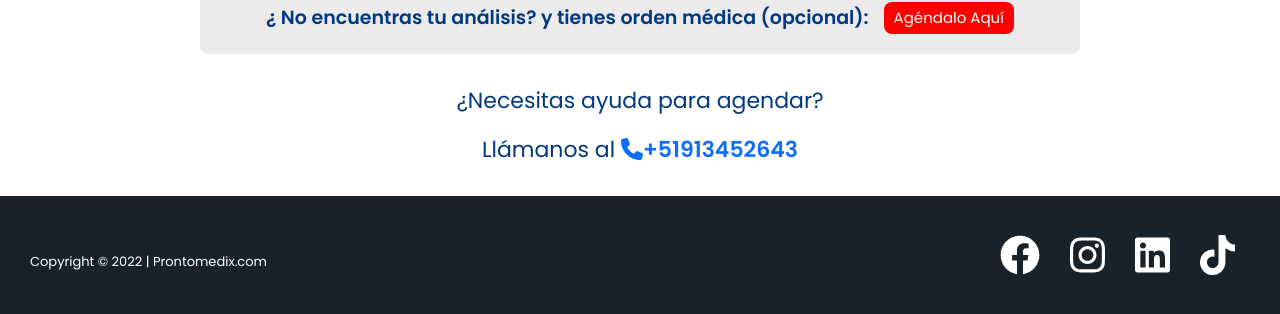
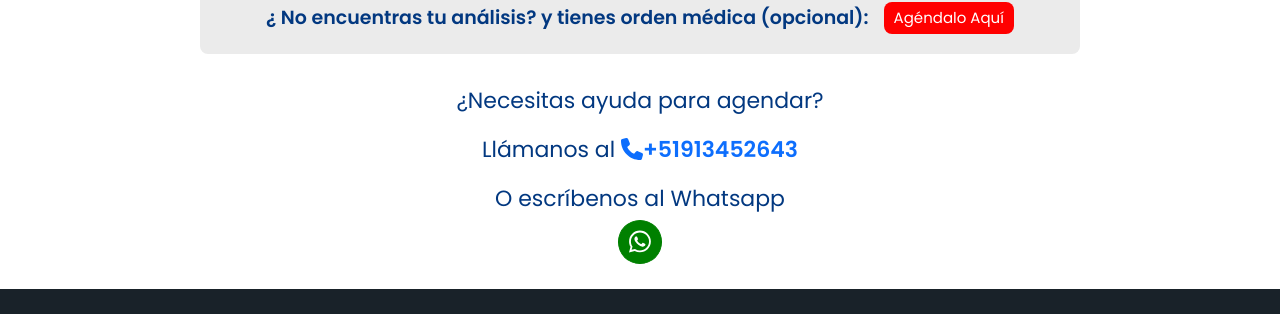
Before and after one commit to cristhian-fernandez/prontomedix, a React (Create React App) app in the folder client/: page / in a window 1280 px wide. Shown: the part 2346-2660 px from the top of the page. Built offline with nearby package versions, Linux system fonts and the light colour scheme; no server answers.

Commit message:
changed whatsapp

```diff
--- a/client/src/App.js
+++ b/client/src/App.js
@@ -1,7 +1,6 @@
 import { Route, Switch } from 'react-router-dom';
 import Footer from './components/Footer/Footer';
 import Nav from './components/Nav/Nav';
-import Whatsapp from './components/Whatsapp/Whatshap';
 import About from './Pages/About/About';
 import Home from './Pages/Home/Home';
 import PageNotFound from './Pages/PageNotFound/PageNotFound';
@@ -29,7 +28,6 @@ function App() {
               </Route>
               <Route path="*" component={PageNotFound}/>
             </Switch>
-            <Whatsapp />
     </div>
   );
 }
--- a/client/src/Pages/Home/Home.jsx
+++ b/client/src/Pages/Home/Home.jsx
@@ -11,6 +11,7 @@ import agendar from '../../img/agendar.png';
 import datos_personales from '../../img/datos_personales.png';
 import muestras from '../../img/muestras.png';
 import resultados from '../../img/resultados.png';
+import Whatsapp from '../../components/Whatsapp/Whatshap';
 
 function Home() {
     const tests = useSelector((state) => state.tests);
@@ -84,6 +85,10 @@ function Home() {
                 <p>
                     Llámanos al <a href='tel:+51913452643' className={styles.phone}> <i className='fa-solid fa-phone'></i>+51913452643</a>
                 </p>
+                <p>
+                    O escríbenos al Whatsapp
+                    <Whatsapp />
+                </p>
 
             </div>
 
--- a/client/src/Pages/Home/Home.module.css
+++ b/client/src/Pages/Home/Home.module.css
@@ -122,7 +122,7 @@
 .text_agendar{
     text-align: center;
     font-size: 22px;
-    margin-bottom: 30px;
+    margin-bottom: 25px;
     color: #023880;
 }
 
@@ -157,6 +157,7 @@
         font-size: 18px;
     }
     .seccion_text_search{
+        margin-top: 80px;
         font-size: 15px !important;
     }
     .seccion_works_img{
@@ -164,7 +165,7 @@
         margin-bottom: 30px;
     }
     .seccion_works_result{
-        margin-bottom: 0;
+        margin-bottom: -20px;
     }
     .seccion_works p{
         font-size: 17px;
@@ -182,6 +183,12 @@
     .seccion_orderMedica p{
         font-size: 17px;
         margin-bottom: 10px;
+    }
+    .text_agendar{
+        margin-bottom: 0;
+    }
+    .text_agendar p{
+        margin-bottom: 0;
     }
 }
 
--- a/client/src/components/Whatsapp/Whatsapp.module.css
+++ b/client/src/components/Whatsapp/Whatsapp.module.css
@@ -1,12 +1,13 @@
 .whatsapp button{
-    font-size: 35px;
+    font-size: 25px;
     color: #fff;
     background-color: green;
     border: 1px solid green;
-    position: fixed;
-    z-index: 999;
+    /* position: fixed; */
+    /* z-index: 999;
     bottom: 15px;
-    right: 15px;
+    right: 15px; */
     border-radius: 50%;
-    padding: 5px 15px;
+    padding: 2px 10px;
+    margin-top: 5px;
 }
```
